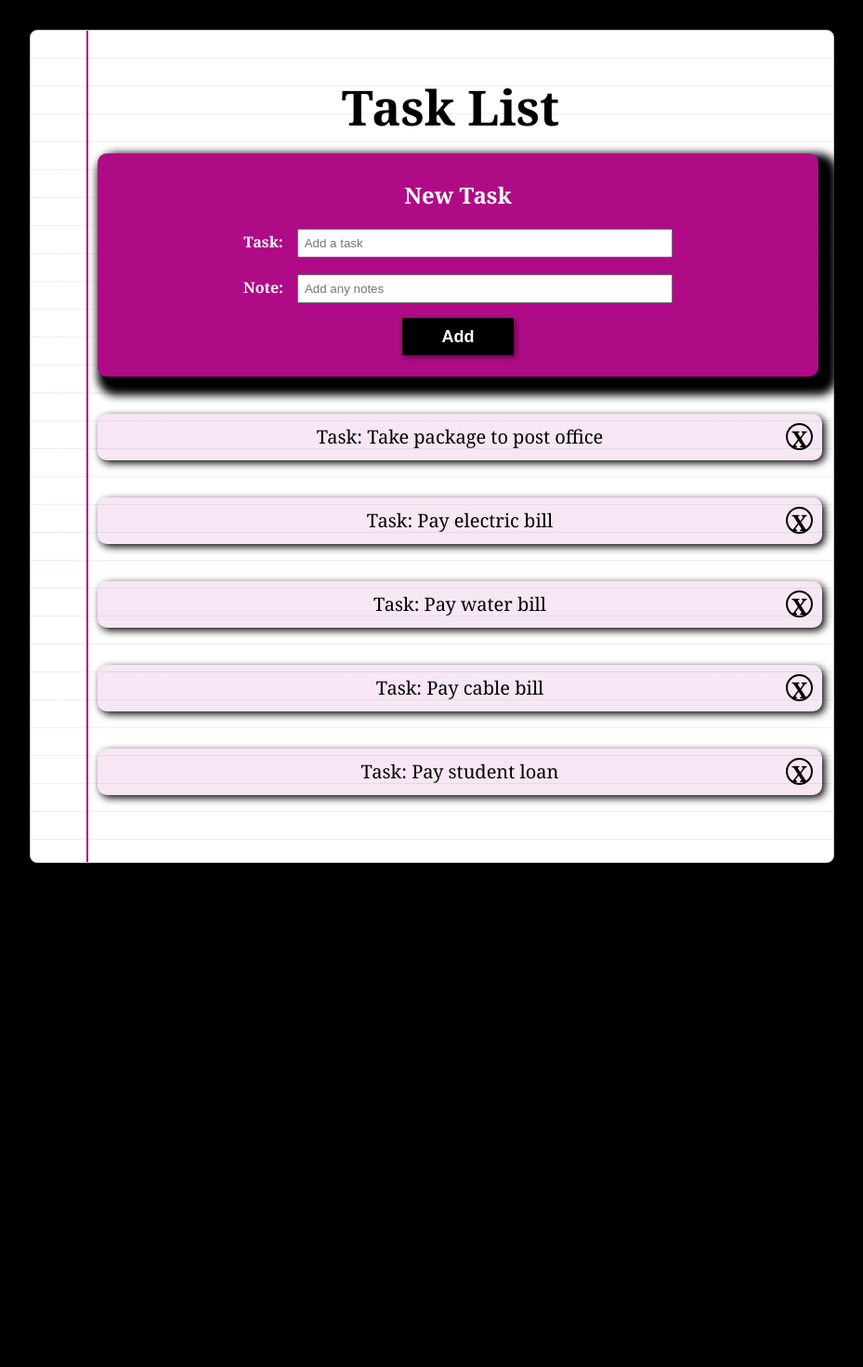
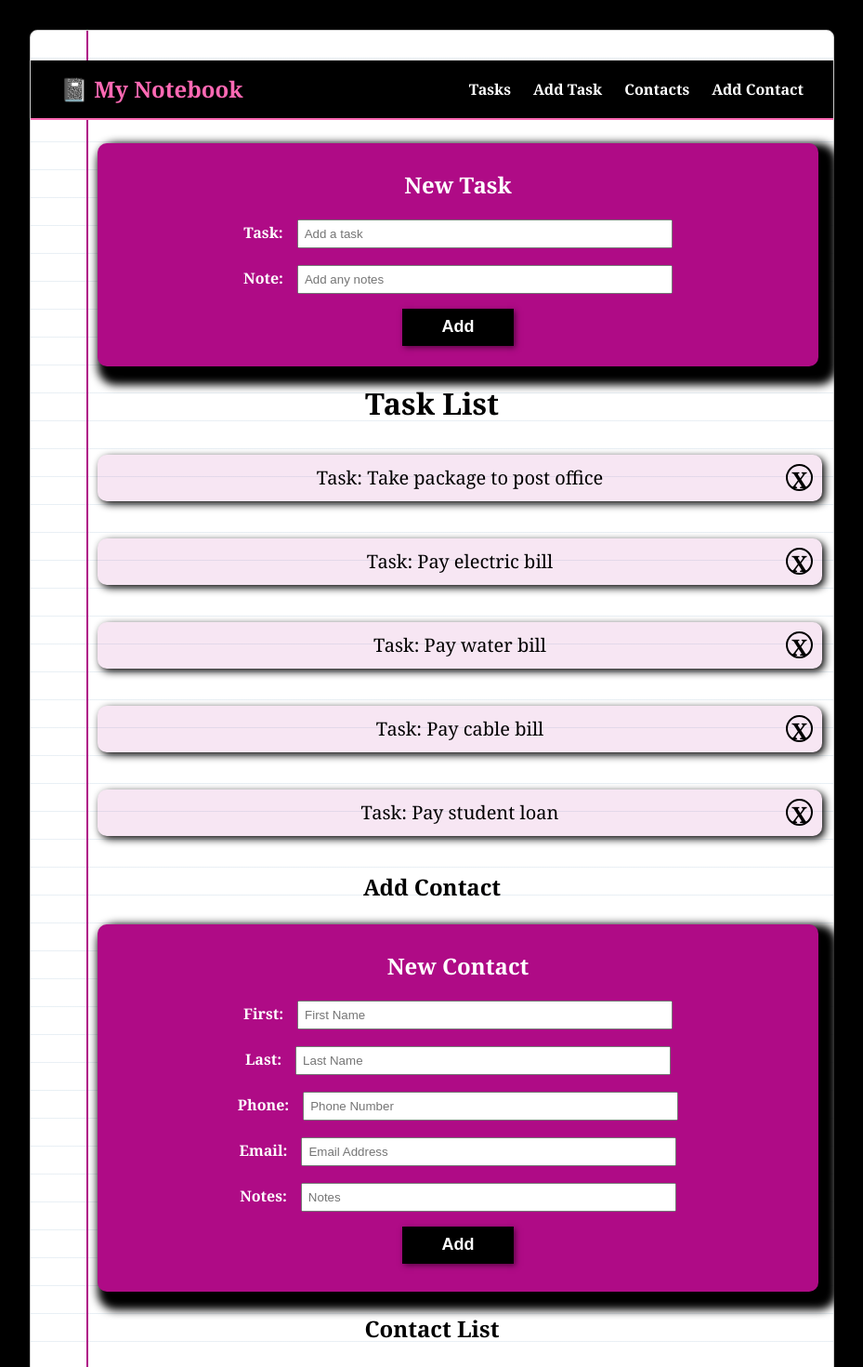
Before and after one commit to mstina03/to-do-list, a React (Create React App) app: page / in a window 1280 px wide. Shown: the top 1470 px of the page at 93% size, without its empty margins (175-1104 px from the left). Before the commit the page ends 960 px from the top, so only its background shows below. Built offline with nearby package versions, Linux system fonts and the light colour scheme.

Commit message:
Add Nav Bar & Contact Form

```diff
--- a/src/App.js
+++ b/src/App.js
@@ -1,6 +1,8 @@
 import './App.css';
+import NavBar from './components/NavBar/NavBar';
 import { useState } from 'react';
 import TaskForm from './components/TaskForm/TaskForm';
+import ContactForm from './components/ContactForm/ContactForm';
 import TaskContainer from './components/TaskContainer/TaskContainer';
 import './components/TaskContainer/TaskContainer.css'
 
@@ -17,10 +19,11 @@ function App() {
 
   ]);
 
+
   const addTask = (front, back) => {
-    const newTaks = [...tasks, { front, back }];
+    const newTasks = [...tasks, { front, back }];
 
-    setTasks(newTaks);
+    setTasks(newTasks);
   }
 
   const deleteTask = (front) => {
@@ -29,16 +32,40 @@ function App() {
 
   }
 
+  const addContact = (front, back) => {
+    const newContacts = [...tasks, { front, back }];
+
+     //setContactss(newContacts);
+  }
+
 
   return (
     <div className="App">
+      <NavBar />
       <header className="App-header">
-          <h1>Task List</h1>
+
       </header>
       <main >
 
+        <section id="addnew">
           <TaskForm addTask={addTask} />
+        </section>
+
+        <h1>Task List</h1>
+        <section id="tasks">
           <TaskContainer tasks={tasks} deleteTask={deleteTask} />
+        </section>
+
+        <section id='addcontact'>
+          <h1>Add Contact</h1>
+          <ContactForm addContact={addContact} />
+
+        </section>
+
+        <section id='contacts'>
+          <h1>Contact List</h1>
+
+        </section>
 
       </main>
     </div>
--- /dev/null
+++ b/src/components/ContactForm/ContactForm.css
@@ -0,0 +1,55 @@
+.contact-form {
+    width: 97%;
+    height: 375px;
+    border-radius: 10px;
+    background-color: rgb(175, 11, 134);
+    box-shadow: 10px 10px 10px 10px black;
+    margin: 25px auto;
+    margin-left: 40px;
+    text-align: center;
+    padding: 10px 0px;
+    color: white;
+
+}
+
+.contact-form input {
+    margin-left: 15px;
+    padding: 6px;
+    width: 50%;
+
+}
+
+
+.form-row {
+    margin: 8px auto;
+    font-size: 20px;
+    margin-bottom: 1rem;
+
+}
+
+.form-row label {
+    font-size: 1rem;
+    margin-bottom: 0.5rem;
+    font-weight: bold;
+    padding: 0.5rem;
+}
+
+
+.contact-form button {
+    padding: 6px;
+    border: none;
+    box-shadow: 2px 2px 6px rgba(0, 0, 0, 0.5);
+    cursor: pointer;
+    width: 15vh;
+    background-color: black;
+    color: white;
+    font-size: 18px;
+    height: 40px;
+    font-weight: bold;
+}
+
+button:hover {
+    background-color: rgba(220, 155, 203);
+    color: black;
+
+}
--- /dev/null
+++ b/src/components/ContactForm/ContactForm.jsx
@@ -0,0 +1,78 @@
+import './ContactForm.css';
+
+const ContactForm = ({ addContact }) => {
+    const handleSubmit = (e) => {
+        e.preventDefault();
+
+        const firstField = document.querySelector('[name=first]');
+        const lastField = document.querySelector('[name=last]');
+        const phoneField = document.querySelector('[name=phone]');
+        const emailField = document.querySelector('[name=email]');
+        const notesField = document.querySelector('[name=notes]');
+
+        const firstValue = firstField.value;
+        const lastValue = lastField.value;
+        const phoneValue = lastField.value;
+        const emailValue = lastField.value;
+        const notesValue = lastField.value;
+
+        firstField.value = '';
+        lastField.value = '';
+        phoneField.value = '';
+        emailField.value = '';
+        notesField.value = '';
+
+        addContact(firstValue, lastValue, phoneValue,emailValue,notesValue);
+
+    }
+    return (
+        <section className='contact-form'>
+            <h2> New Contact</h2>
+            <form action="#" method="GET" onSubmit={handleSubmit}>
+
+                <div className='form-row'>
+                    <label>
+                        First:
+                        <input type="text" name="first" placeholder="First Name" />
+                    </label>
+
+                </div>
+                <div className='form-row'>
+                    <label>
+                        Last:
+                        <input type="text" name="last" placeholder="Last Name" />
+                    </label>
+
+                </div>
+                <div className='form-row'>
+                    <label>
+                        Phone:
+                        <input type="text" name="phone" placeholder="Phone Number" />
+                    </label>
+
+                </div>
+                <div className='form-row'>
+                    <label>
+                        Email:
+                        <input type="text" name="email" placeholder="Email Address" />
+                    </label>
+
+                </div>
+                <div className='form-row'>
+                    <label>
+                        Notes:
+                        <input type="text" name="notes" placeholder="Notes" />
+                    </label>
+
+                </div>
+
+                <div className='form-row'>
+                    <button type='submit'>Add</button>
+
+                </div>
+            </form>
+
+        </section>
+    )
+}
+export default ContactForm;
--- /dev/null
+++ b/src/components/NavBar/NavBar.css
@@ -0,0 +1,76 @@
+.nav-bar {
+    display: flex;
+    justify-content: space-between;
+    align-items: center;
+    background-color: black;
+    padding: 1rem 2rem;
+    border-bottom: 2px solid hotpink;
+    color: white;
+    position: sticky;
+    top: 0;
+    z-index: 1000;
+    width: 100%;
+    margin-left: -32px;
+}
+
+.nav-logo {
+    font-size: 1.5rem;
+    color: hotpink;
+    margin: 0;
+}
+
+.nav-links {
+    list-style: none;
+    display: flex;
+    gap: 1.5rem;
+    margin: 0;
+    padding: 0;
+}
+
+.nav-links li a {
+    text-decoration: none;
+    color: white;
+    font-weight: bold;
+    transition: color 0.3s ease;
+}
+
+.nav-links li a:hover {
+    color: hotpink;
+}
+
+/* Hamburger icon */
+.hamburger {
+    display: none;
+    flex-direction: column;
+    gap: 5px;
+    cursor: pointer;
+}
+
+.bar {
+    width: 25px;
+    height: 3px;
+    background-color: white;
+    transition: all 0.3s ease;
+}
+
+@media (max-width: 768px) {
+    .nav-links {
+        position: absolute;
+        top: 60px;
+        right: 0;
+        background-color: black;
+        flex-direction: column;
+        width: 100%;
+        text-align: center;
+        padding: 1rem 0;
+        display: none;
+    }
+
+    .nav-links.open {
+        display: flex;
+    }
+
+    .hamburger {
+        display: flex;
+    }
+}
--- /dev/null
+++ b/src/components/NavBar/NavBar.jsx
@@ -0,0 +1,30 @@
+import React, { useState } from 'react';
+import './NavBar.css';
+
+const NavBar = () => {
+    const [menuOpen, setMenuOpen] = useState(false);
+
+    const toggleMenu = () => setMenuOpen(!menuOpen);
+    const closeMenu = () => setMenuOpen(false);
+
+    return (
+        <nav className="nav-bar">
+            <h2 className="nav-logo">📓 My Notebook</h2>
+
+            <div className={`nav-links ${menuOpen ? 'open' : ''}`}>
+                <li><a href="#tasks" onClick={closeMenu}>Tasks</a></li>
+                <li><a href="#addnew" onClick={closeMenu}>Add Task</a></li>
+                <li><a href="#contacts" onClick={closeMenu}>Contacts</a></li>
+                <li><a href="#addcontact" onClick={closeMenu}>Add Contact</a></li>
+            </div>
+
+            <div className="hamburger" onClick={toggleMenu}>
+                <span className={`bar ${menuOpen ? 'open' : ''}`}></span>
+                <span className={`bar ${menuOpen ? 'open' : ''}`}></span>
+                <span className={`bar ${menuOpen ? 'open' : ''}`}></span>
+            </div>
+        </nav>
+    );
+};
+
+export default NavBar;
```
Lines whose indentation alone changed are shown as unchanged.
